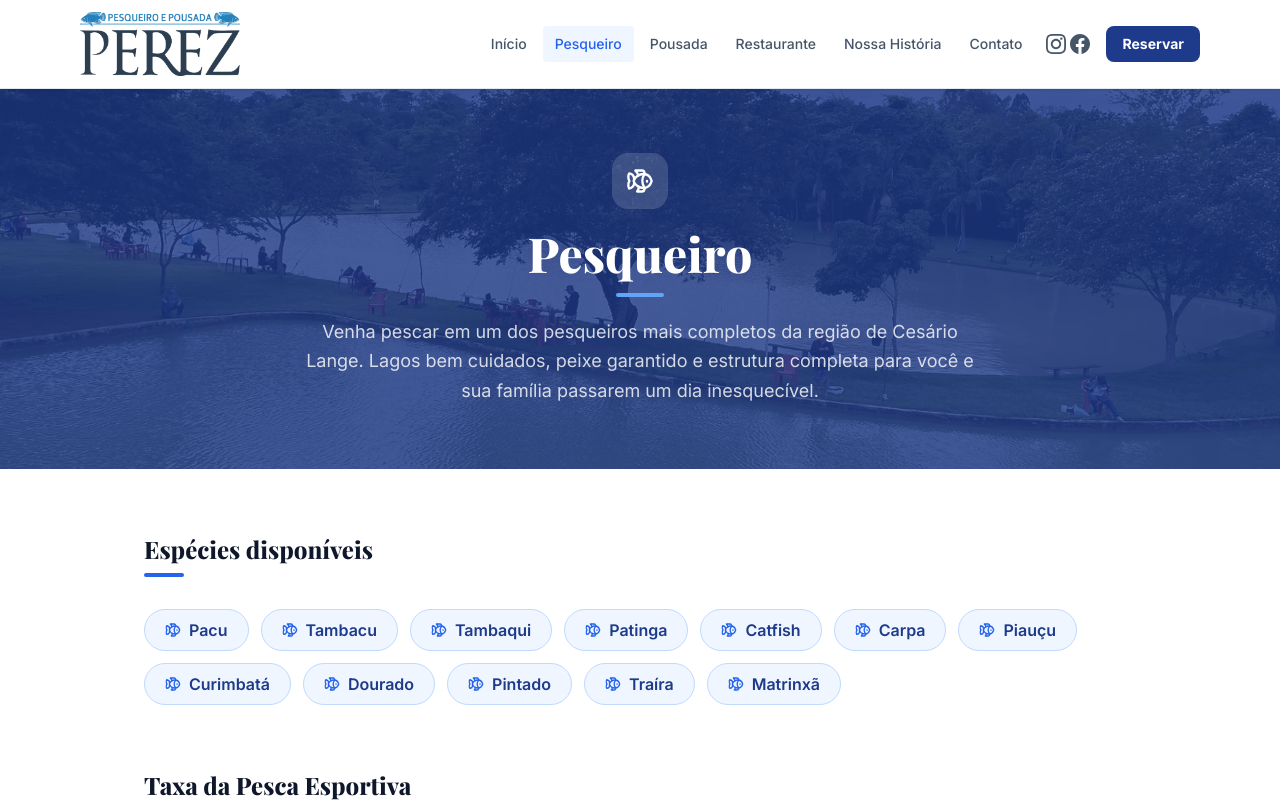
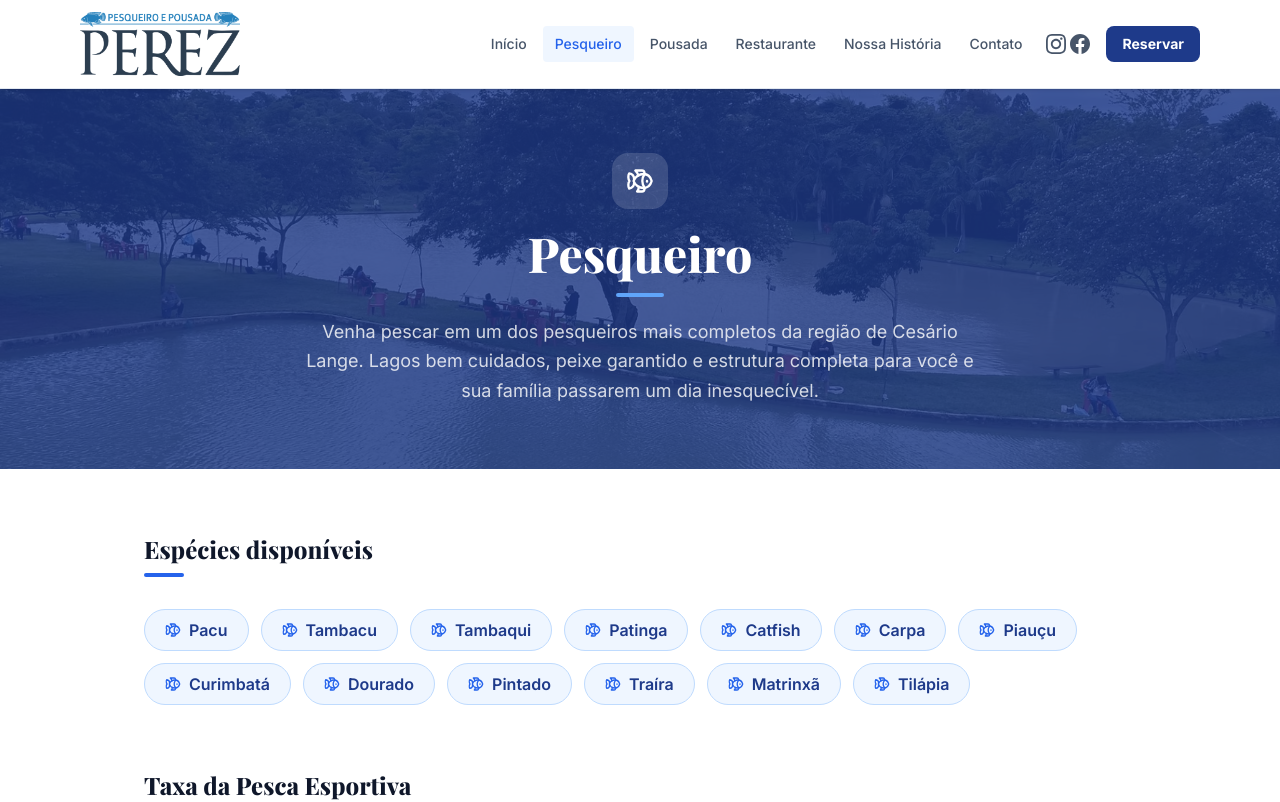
Before and after one commit to kaueperes/pesqueiroperez, a Next.js app: page /pesqueiro in a window 1280 px wide. Shown: the top 802 px of the page. Built offline with nearby package versions, Linux system fonts and the light colour scheme.

Commit message:
feat: adicionar Tilápia às espécies do pesqueiro

```diff
--- a/src/data/pesqueiro.ts
+++ b/src/data/pesqueiro.ts
@@ -1,7 +1,7 @@
 export const pesqueiro = {
   descricao:
     "Venha pescar em um dos pesqueiros mais completos da região de Cesário Lange. Lagos bem cuidados, peixe garantido e estrutura completa para você e sua família passarem um dia inesquecível.",
-  especies: ["Pacu", "Tambacu", "Tambaqui", "Patinga", "Catfish", "Carpa", "Piauçu", "Curimbatá", "Dourado", "Pintado", "Traíra", "Matrinxã"],
+  especies: ["Pacu", "Tambacu", "Tambaqui", "Patinga", "Catfish", "Carpa", "Piauçu", "Curimbatá", "Dourado", "Pintado", "Traíra", "Matrinxã", "Tilápia"],
   taxas: [
     { perfil: "Homem", valor: 30, obs: null },
     { perfil: "Homem aposentado", valor: 15, obs: null },
```
